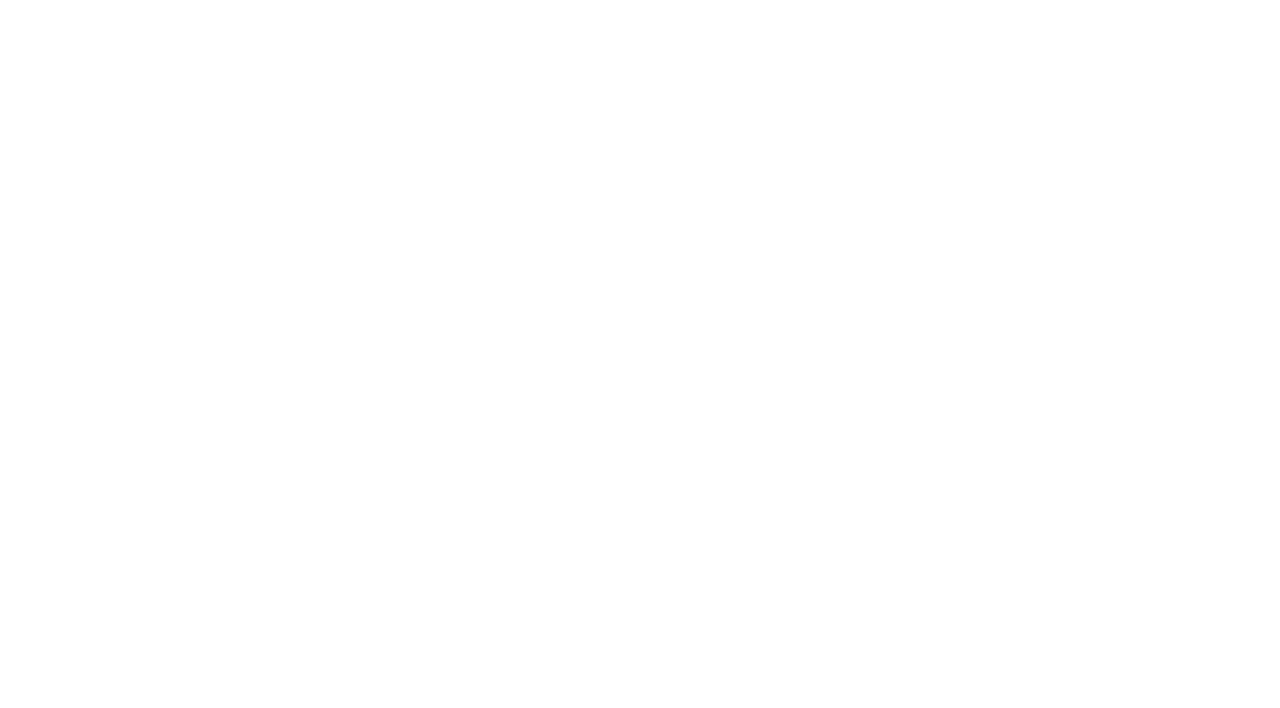
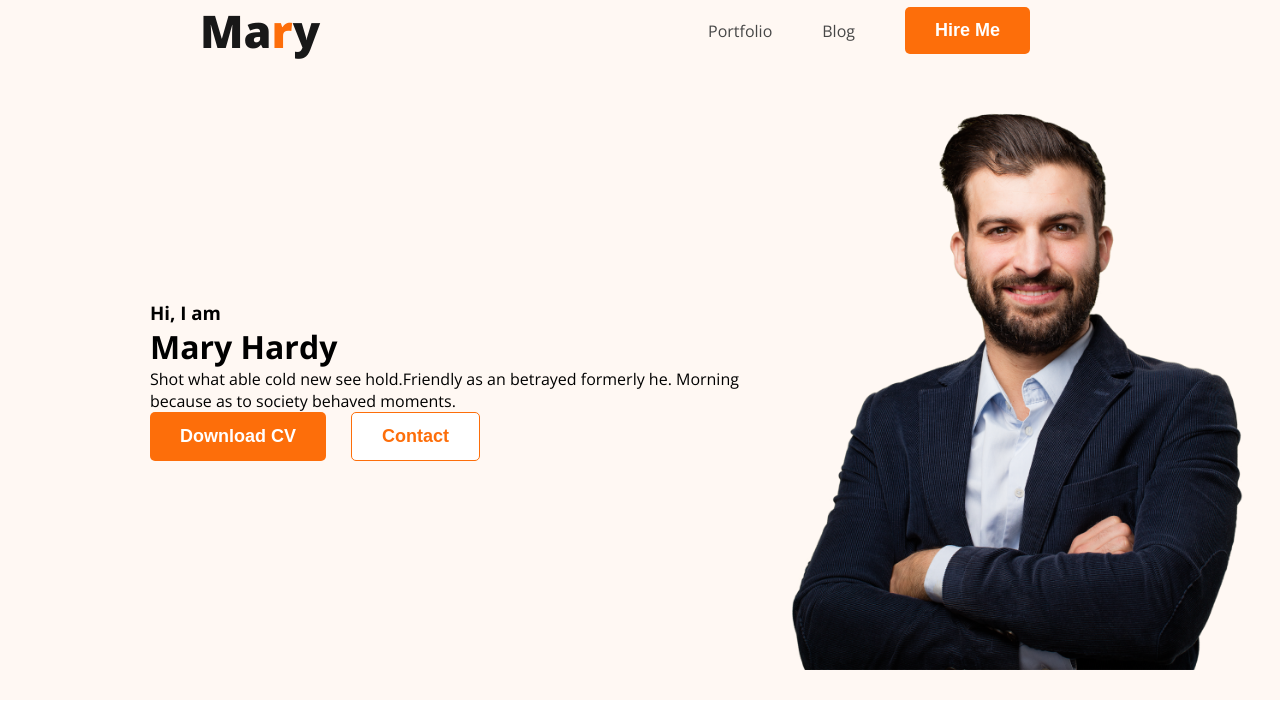
Before and after one commit to jakareya76/simple-portfolio, a plain HTML site: page index.html in a window 1280 px wide. Drawn offline with nearby package versions, Linux system fonts and the light colour scheme.

Commit message:
navbar and banner created

```diff
--- a/index.html
+++ b/index.html
@@ -3,7 +3,42 @@
   <head>
     <meta charset="UTF-8" />
     <meta name="viewport" content="width=device-width, initial-scale=1.0" />
-    <title>Portfolio</title>
+    <title>Developer Portfolio</title>
+    <link rel="stylesheet" href="styles/portfolio.css" />
   </head>
-  <body></body>
+  <body>
+    <header class="header">
+      <nav>
+        <h1 class="nav-title">Ma<span>r</span>y</h1>
+        <ul>
+          <li>
+            <a href="#">Portfolio</a>
+          </li>
+          <li>
+            <a href="#">Blog</a>
+          </li>
+          <li>
+            <button class="btn-primary">Hire Me</button>
+          </li>
+        </ul>
+      </nav>
+      <div class="banner">
+        <div class="banner-content">
+          <h3 class="banner-greeting">Hi, I am</h3>
+          <h1 class="banner-title">Mary Hardy</h1>
+          <p>
+            Shot what able cold new see hold.Friendly as an betrayed formerly
+            he. Morning because as to society behaved moments.
+          </p>
+          <div class="btn-container">
+            <button class="btn-primary">Download CV</button>
+            <button class="btn-secondary">Contact</button>
+          </div>
+        </div>
+        <img class="profile-pic" src="./images/hardy.png" alt="hardy" />
+      </div>
+    </header>
+    <main></main>
+    <footer></footer>
+  </body>
 </html>
--- /dev/null
+++ b/styles/portfolio.css
@@ -0,0 +1,93 @@
+@import url("https://fonts.googleapis.com/css2?family=Open+Sans:wght@400;700;800&display=swap");
+
+* {
+  margin: 0;
+  padding: 0;
+  box-sizing: border-box;
+}
+
+body {
+  font-family: "Lato", sans-serif;
+  font-family: "Open Sans", sans-serif;
+}
+
+.btn-primary {
+  color: #fff;
+  background-color: #fd6e0a;
+  padding: 13px 30px;
+  border: none;
+  border-radius: 5px;
+  font-size: 18px;
+  font-weight: 700;
+  cursor: pointer;
+}
+
+.btn-secondary {
+  color: #fd6e0a;
+  background-color: #fff;
+  padding: 13px 30px;
+  border: 1px solid #fd6e0a;
+  border-radius: 5px;
+  font-size: 18px;
+  font-weight: 700;
+  cursor: pointer;
+}
+
+.btn-container {
+  display: flex;
+  gap: 25px;
+}
+
+/* Navbar Styles */
+
+nav {
+  display: flex;
+  align-items: center;
+  justify-content: space-between;
+  margin: 0 200px;
+}
+
+.nav-title {
+  color: #181818;
+  font-size: 45px;
+  font-weight: 800;
+}
+
+.nav-title span {
+  color: #fd6e0a;
+}
+
+nav > ul {
+  display: flex;
+  align-items: center;
+  justify-content: center;
+}
+
+nav li {
+  list-style: none;
+  margin-right: 50px;
+}
+
+nav a {
+  text-decoration: none;
+  color: #474747;
+}
+
+/* Header Styles */
+
+.header {
+  background-color: #fff8f3;
+}
+
+.banner {
+  display: flex;
+  align-items: center;
+  padding: 30px 30px 30px 150px;
+}
+
+.banner-content {
+}
+
+.profile-pic {
+  width: 500px;
+}
```
